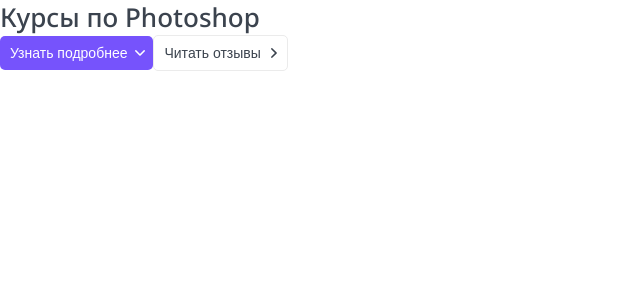
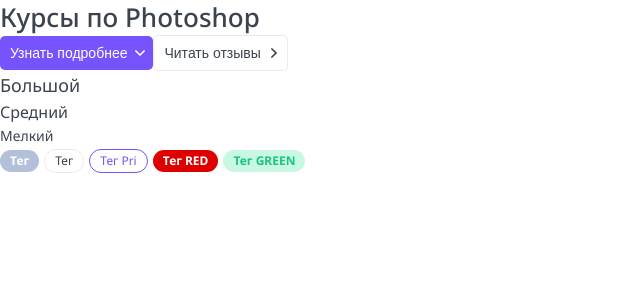
Before and after one commit to Avellow/top, a Next.js app: page / in a window 1280 px wide. Shown: the top 300 px of the page, without its empty margins (0-640 px from the left). Built offline with nearby package versions, Linux system fonts and the light colour scheme.

Commit message:
feature создать компоненты P и Tag

```diff
--- /dev/null
+++ b/components/P/P.module.css
@@ -0,0 +1,18 @@
+.text {
+  margin: 0;
+}
+
+.s {
+  font-size: 14px;
+  line-height: 1.71;
+}
+
+.m {
+  font-size: 16px;
+  line-height: 1.5;
+}
+
+.l {
+  font-size: 18px;
+  line-height: 1.61;
+}
--- /dev/null
+++ b/components/P/P.props.ts
@@ -0,0 +1,6 @@
+import { DetailedHTMLProps, HTMLAttributes, ReactNode } from 'react';
+
+export interface PProps extends DetailedHTMLProps<HTMLAttributes<HTMLParagraphElement>, HTMLParagraphElement> {
+  children: ReactNode,
+  size?: 's' | 'm' | 'l'
+}
--- /dev/null
+++ b/components/P/P.tsx
@@ -0,0 +1,19 @@
+import { PProps } from './P.props';
+import styles from './P.module.css';
+import cn from 'classnames';
+
+export const P = ({ size = 'm', children, ...rest }: PProps): JSX.Element => {
+
+  return (
+    <p
+      className={cn(styles.text, {
+        [styles.s]: size == 's',
+        [styles.m]: size == 'm',
+        [styles.l]: size == 'l',
+      })}
+      {...rest}
+    >
+      {children}
+    </p>
+  );
+};
--- /dev/null
+++ b/components/Tag/Tag.module.css
@@ -0,0 +1,47 @@
+.tag {
+  display: inline-block;
+  box-sizing: border-box;
+  border-radius: 20px;
+
+  margin-right: 5px;
+  padding: 5px 10px;
+}
+
+.s {
+  font-size: 12px;
+  line-height: 1;
+}
+
+.m {
+  font-size: 12px;
+  line-height: 1;
+}
+
+.ghost {
+  border: 1px solid var(--grey-light);
+  background: none;
+}
+
+.red {
+  font-weight: 600;
+  color: var(--white);
+  background-color: #DE0000;
+}
+
+.grey {
+  background-color: #B3C0D9;
+  color: var(--white);
+  font-weight: 600;
+}
+
+.green {
+  font-weight: 700;
+  background-color: var(--green-light);
+  color: var(--green);
+}
+
+.primary {
+  background: none;
+  border: 1px solid var(--primary);
+  color: var(--primary);
+}
--- /dev/null
+++ b/components/Tag/Tag.tsx
@@ -0,0 +1,25 @@
+import { TagProps } from './Tag.props';
+import styles from './Tag.module.css';
+import cn from 'classnames';
+
+export const Tag = ({ size = 'm', color = 'ghost', href, children, ...rest }: TagProps): JSX.Element => {
+  return (
+    <div
+      className={cn(styles.tag, {
+        [styles.s]: size == 's',
+        [styles.m]: size == 'm',
+        [styles.ghost]: color == 'ghost',
+        [styles.grey]: color == 'grey',
+        [styles.red]: color == 'red',
+        [styles.primary]: color == 'primary',
+        [styles.green]: color == 'green',
+      })}
+      {...rest}
+    >
+      {href
+        ? <a href={href}>{children}</a>
+        : <>{children}</>
+      }
+    </div>
+  );
+};
--- a/components/index.ts
+++ b/components/index.ts
@@ -1,2 +1,4 @@
 export * from './Htag/Htag';
 export * from './Button/Button';
+export * from './P/P';
+export * from './Tag/Tag';
--- a/pages/index.tsx
+++ b/pages/index.tsx
@@ -1,4 +1,4 @@
-import { Button, Htag } from '../components';
+import { Button, Htag, P, Tag } from '../components';
 
 export default function Home() {
 
@@ -7,6 +7,16 @@
       <Htag tag='h1'>Курсы по Photoshop</Htag>
       <Button appearance='primary' arrow='down'>Узнать подробнее</Button>
       <Button appearance='ghost' arrow='right'>Читать отзывы</Button>
+      <P size='l'>Большой</P>
+      <P size='m'>Средний</P>
+      <P size='s'>Мелкий</P>
+
+      <Tag size='m' color='grey'>Тег</Tag>
+      <Tag size='s' color='ghost'>Тег</Tag>
+      <Tag size='s' color='primary'>Тег Pri</Tag>
+      <Tag size='m' color='red'>Тег RED</Tag>
+      <Tag size='s' color='green'>Тег GREEN</Tag>
+
     </>
   );
 }
```
Also changed, not shown: components/Tag/Tag.props.ts (added, +9 -0 lines).
